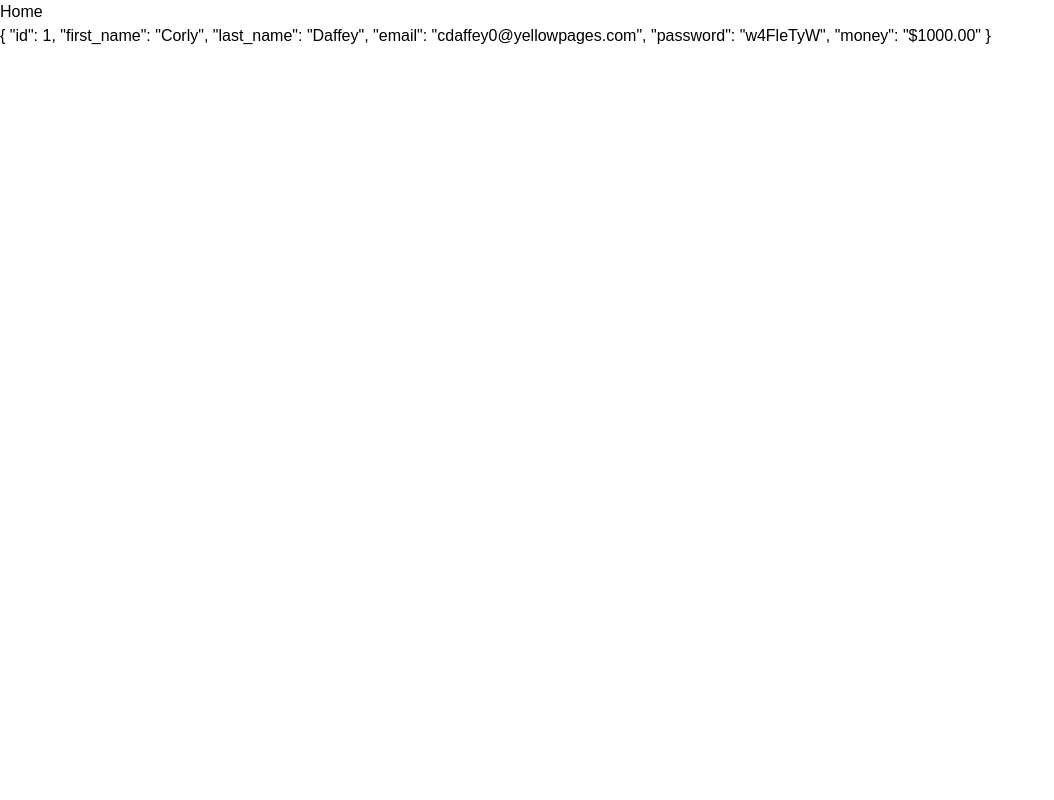
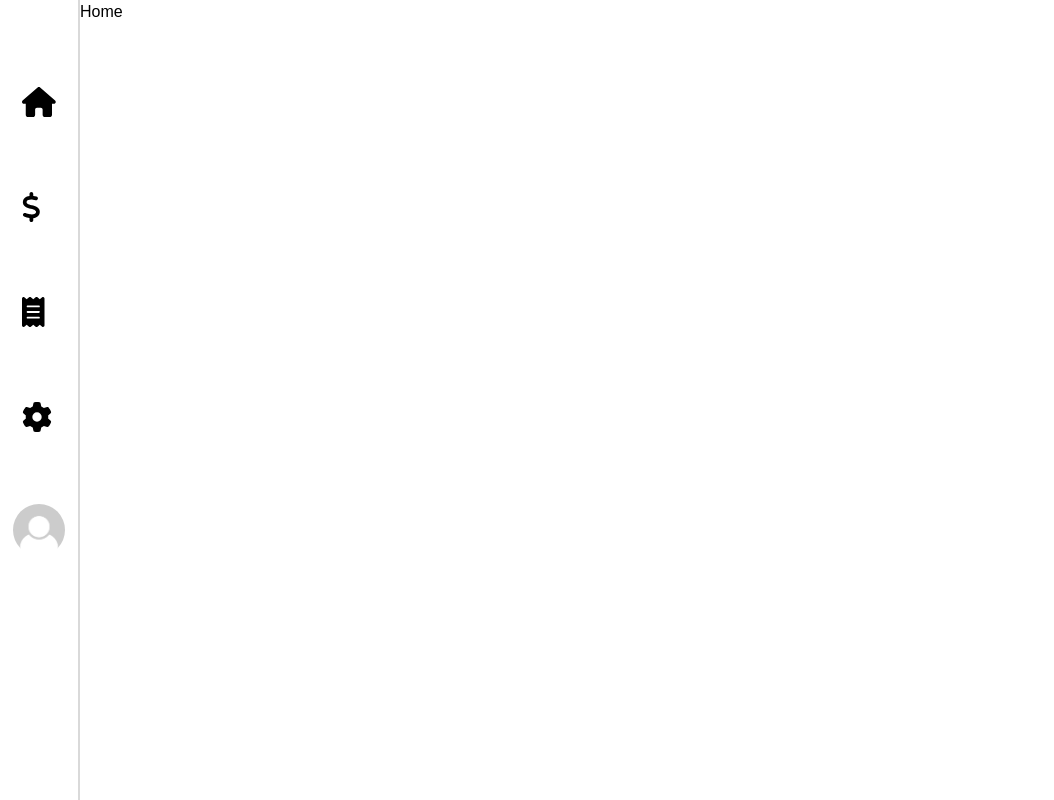
Before and after one commit to Raru8/card_vue, a Vue app: page /home/1 in a window 1280 px wide. Shown: the whole page, without its empty margins (0-1054 px from the left). Built offline with nearby package versions, Linux system fonts and the light colour scheme; data requests are answered from the project's data file.

Commit message:
Adaptação e importação da Nav para home

```diff
--- a/src/views/UserHome.vue
+++ b/src/views/UserHome.vue
@@ -1,13 +1,19 @@
 <template>
+    <nav-menu :photo='this.data.photo'/>
     <h1>Home</h1>
-    {{this.data}}
+    <!-- {{this.data}} -->
 </template>
 
 <script>
 import { stores } from '@/store'
+import NavMenu from '@/components/nav/NavMenu'
 
 export default {
     name: "UserHome",
+    components:{
+        NavMenu
+    },
+
     props: {
         id: String
     },
```
